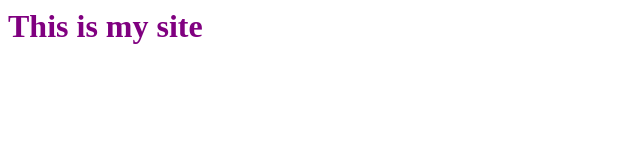
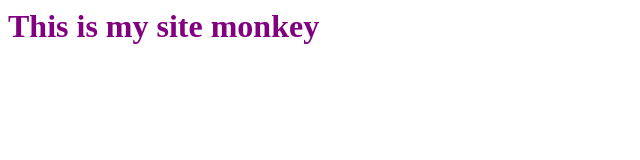
Before and after one commit to dolan-hicks/dolan-hicks.gitub.io, a plain HTML site: page index.html in a window 1280 px wide. Shown: the whole page, without its empty margins (0-640 px from the left). Drawn offline with Linux system fonts and the light colour scheme.

```diff
--- a/index.html
+++ b/index.html
@@ -6,7 +6,7 @@
             </title>
         </head>
         </body>
-        <h1 style="color:purple;">This is my site </h1>
+        <h1 style="color:purple;">This is my site monkey</h1>
         </body>
     </html>
 </DOCTYPE>
```
